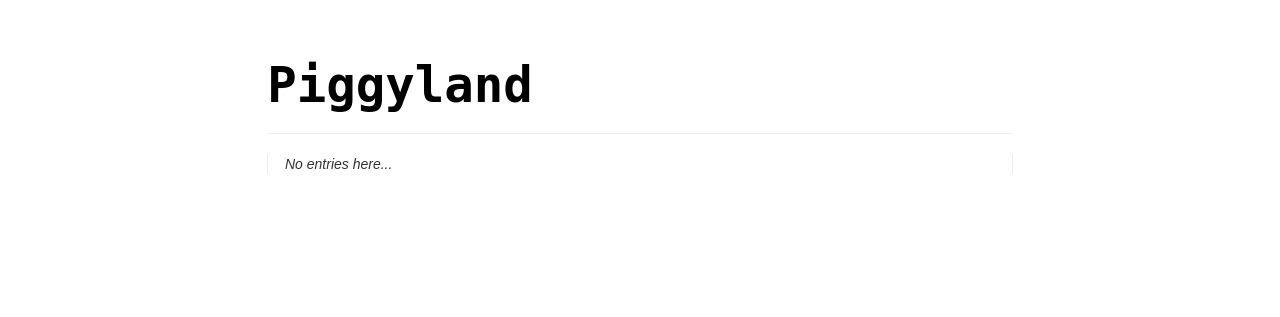
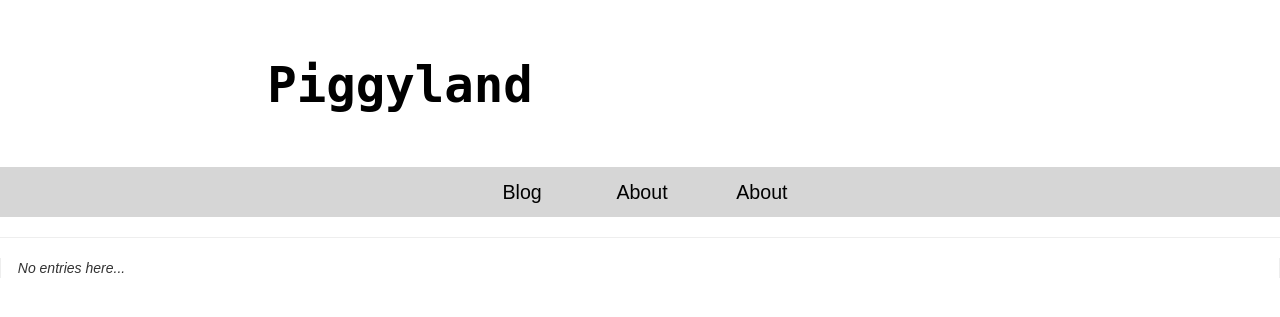
Before and after one commit to ilikeeatingrice/myBlog, a Flask app: page / in a window 1280 px wide. Shown: the top 317 px of the page. Run offline with Flask 2, Linux system fonts and the light colour scheme; data that the repository does not hold is empty; some libraries are stand-ins or nearby versions.

Commit message:
ui change

```diff
--- a/static/style.css
+++ b/static/style.css
@@ -39,3 +39,47 @@ h1 a         { color:black; text-decoration:none; }
     padding: .1em .25em;
     font-size: 150%;
 }
+.nav ul {
+  list-style: none;
+  background-color:#D6D6D6;
+  text-align: center;
+  padding: 0;
+  margin: 0;
+}
+.nav li {
+  font-family: 'Oswald', sans-serif;
+  font-size: 1.2em;
+  line-height: 40px;
+  height: 40px;
+  border-bottom: 1px solid #888;
+}
+.nav a {
+  text-decoration: none;
+  color: black;
+  display: block;
+  transition: .3s background-color;
+}
+
+.nav a:hover {
+  background-color: #0F0F0F;
+color: white;
+}
+
+.nav a.active {
+  background-color: #fff;
+  color: #444;
+  cursor: default;
+}
+
+@media screen {
+  .nav li {
+    width: 120px;
+    border-bottom: none;
+    height: 50px;
+    line-height: 50px;
+    font-size: 1.4em;
+  }
+    .nav li {
+    display: inline-block;
+    margin-right: -4px;
+  }
--- a/templates/layout.html
+++ b/templates/layout.html
@@ -22,10 +22,19 @@
   <div id = "menu">
   <h1 id="site_title"><a href = "{{url_for('show_entries')}}">Piggyland</a></h1>
 </div>
+  </div>
+  <div class="nav">
+    <ul>
+      <li class="home"><a href="#header">Blog</a></li>
+      <li class="Hometown"><a href="#hometown">About</a></li>
+      <li class="Hometown"><a href="#hometown">About</a></li>
+    </ul>
+  </div>
    <hr size=1>
   {% for message in get_flashed_messages() %}
   <div class=flash>{{ message }}</div>
   {% endfor %}
+
   {% block body %}{% endblock %}
 </div>
 </html>
--- a/templates/show_entry.html
+++ b/templates/show_entry.html
@@ -15,6 +15,6 @@
 
   {% endif %}
   <ul class=entries>
-    <li><h2 class="entry_title">{{ entry.title }}</h2><p>{{entry.time}}</p>{{ entry.text|safe|markdown }}
+    <li><h2 class="entry_title">{{ entry.title }}</h2><p class="time">{{entry.time}}</p>{{ entry.text|safe|markdown }}
   </ul>
 {% endblock %}
```
